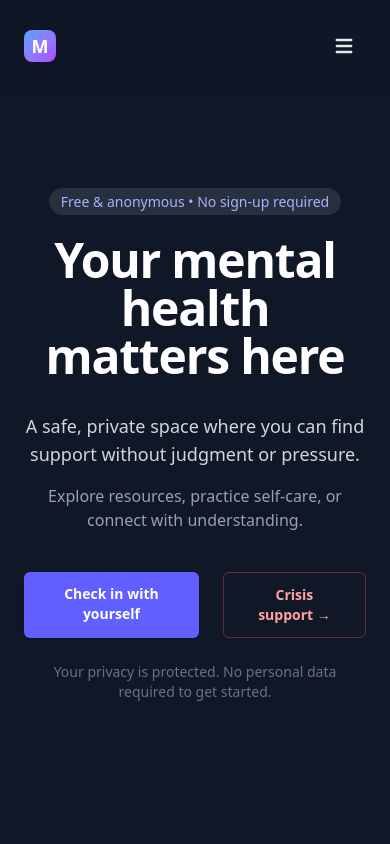
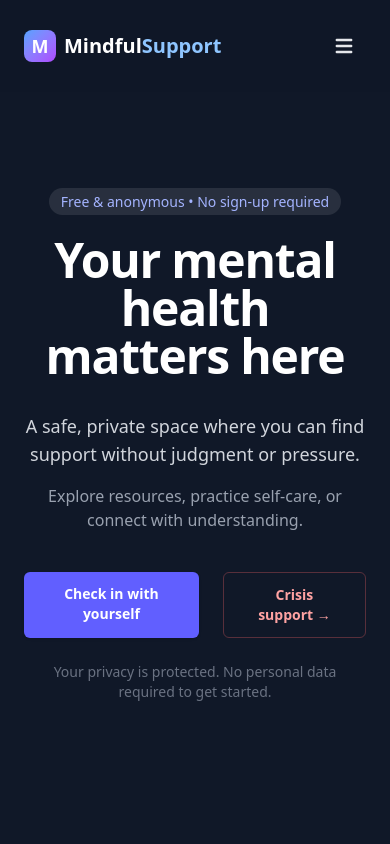
Before and after one commit to jeffkaberagithara-guru/External-library, a React (Vite) app: page / in a window 390 px wide. Shown: the top 844 px of the page. Built offline with nearby package versions, Linux system fonts and the light colour scheme.

Commit message:
Modified Hero.jsx.

```diff
--- a/src/components/Hero.jsx
+++ b/src/components/Hero.jsx
@@ -17,7 +17,7 @@ function Hero() {
                 <div className="w-8 h-8 bg-gradient-to-br from-blue-400 to-purple-500 rounded-lg flex items-center justify-center">
                   <span className="text-white font-bold text-lg">M</span>
                 </div>
-                <span className="ml-2 text-xl font-semibold text-white hidden sm:block">
+                <span className="ml-2 text-xl font-semibold text-white">
                   Mindful<span className="text-blue-300">Support</span>
                 </span>
               </div>
@@ -75,12 +75,17 @@ function Hero() {
           <div className="fixed inset-0 z-50 bg-gray-900 px-6 py-6 lg:hidden">
             {/* Logo for mobile - Replaced with your mobile logo */}
             <div className="flex items-center justify-between">
-              <div className="flex items-center gap-2">
-                <div className="w-8 h-8 bg-gradient-to-br from-blue-400 to-purple-500 rounded-lg flex items-center justify-center">
-                  <span className="text-white font-bold text-lg">M</span>
+              <a href="#" className="-m-1.5 p-1.5 flex items-center gap-2">
+                <span className="sr-only">Mindful Support Hub</span>
+                <div className="flex items-center">
+                  <div className="w-8 h-8 bg-gradient-to-br from-blue-400 to-purple-500 rounded-lg flex items-center justify-center">
+                    <span className="text-white font-bold text-lg">M</span>
+                  </div>
+                  <span className="ml-2 text-xl font-semibold text-white">
+                    Mindful<span className="text-blue-300">Support</span>
+                  </span>
                 </div>
-                <span className="text-xl font-semibold text-white">Mindful<span className="text-blue-300">Support</span></span>
-              </div>
+              </a>
               <button
                 onClick={() => setMenuOpen(false)}
                 className="p-2 text-gray-200 hover:text-white transition-colors focus:outline-none focus:ring-2 focus:ring-indigo-400 focus:ring-offset-2 focus:ring-offset-gray-900 rounded-md"
```
